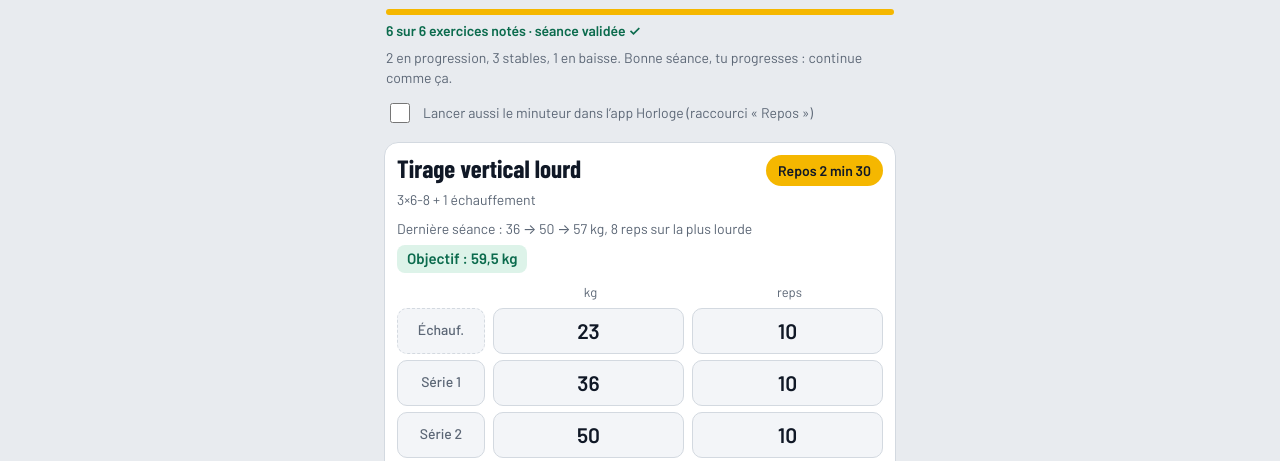
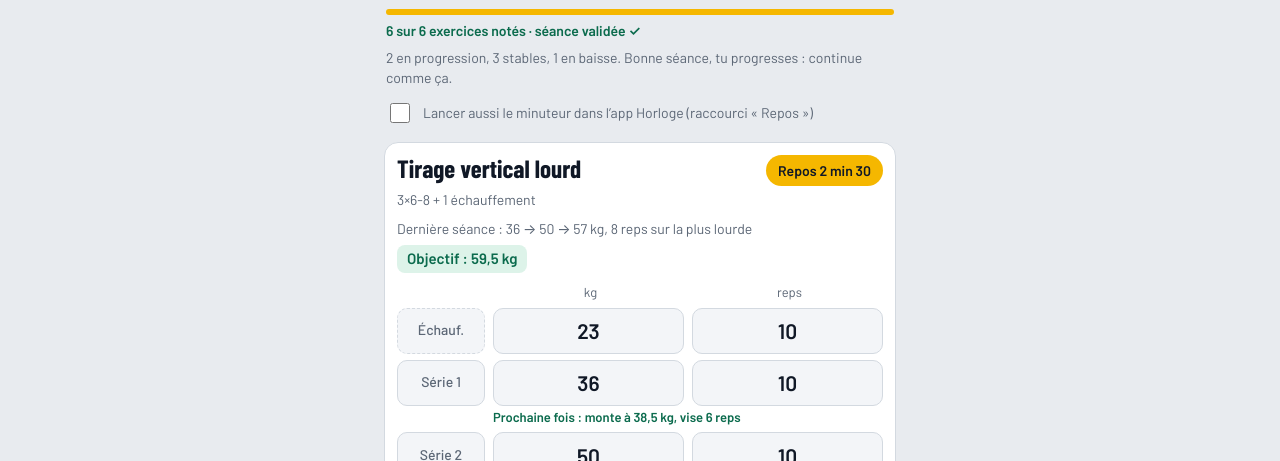
Before and after one commit to amauryfrangeul-bot/carnet-de-salle, a plain HTML site: page index.html in a window 1280 px wide. Shown: the part 267-728 px from the top of the page. Drawn offline with nearby package versions, Linux system fonts and the light colour scheme.

Commit message:
Add files via upload

```diff
--- a/index.html
+++ b/index.html
@@ -30,7 +30,7 @@ h1{margin:0;font:700 52px/0.95 "Barlow Condensed",Barlow,sans-serif}
 .sub{margin:4px 0 12px;color:var(--mut);font-size:18px}
 .bar{height:6px;background:var(--line);border-radius:6px;overflow:hidden}
 .bar i{display:block;height:100%;width:0;background:var(--yellow);transition:width .25s}
-.pc{margin:6px 0 0;color:var(--mut);font-size:14px}.pc.ok{color:var(--goal);font-weight:600}.seg+.seg{margin-top:8px}.fc{color:var(--ink);font-size:16px;background:var(--card);border:1px solid var(--line);border-radius:14px;padding:14px;margin-top:12px}.fc summary{cursor:pointer;list-style:none}.fc summary::-webkit-details-marker{display:none}.fc summary b{display:block;font:700 26px/1.1 "Barlow Condensed",Barlow,sans-serif}.fc summary span{display:block;color:var(--mut);font-size:15px;margin-top:4px}.fc h3{font:700 20px/1.1 "Barlow Condensed",Barlow,sans-serif;margin:16px 0 2px}.fc p{margin:2px 0}.fc .rt{margin-top:14px;background:var(--goalbg);color:var(--goal);border-radius:10px;padding:10px 12px;font-weight:500}:root{--warn:#A35F00}@media (prefers-color-scheme:dark){:root:not([data-theme="light"]){--warn:#F5B700}}:root[data-theme="dark"]{--warn:#F5B700}.adv{margin:10px 0 0;font-size:14px;font-weight:500;color:var(--mut)}.adv.up{color:var(--goal)}.adv.dn{color:var(--warn)}.mu{margin-top:10px;font-size:14px;color:var(--mut)}.mu summary{cursor:pointer;color:var(--ink);font-weight:600}.mu p{margin:6px 0 0}.clk{display:flex;gap:10px;align-items:center;margin-top:12px;color:var(--mut);font-size:14px}.clk input{width:20px;height:20px;flex:none}
+.pc{margin:6px 0 0;color:var(--mut);font-size:14px}.pc.ok{color:var(--goal);font-weight:600}.seg+.seg{margin-top:8px}.fc{color:var(--ink);font-size:16px;background:var(--card);border:1px solid var(--line);border-radius:14px;padding:14px;margin-top:12px}.fc summary{cursor:pointer;list-style:none}.fc summary::-webkit-details-marker{display:none}.fc summary b{display:block;font:700 26px/1.1 "Barlow Condensed",Barlow,sans-serif}.fc summary span{display:block;color:var(--mut);font-size:15px;margin-top:4px}.fc h3{font:700 20px/1.1 "Barlow Condensed",Barlow,sans-serif;margin:16px 0 2px}.fc p{margin:2px 0}.fc .rt{margin-top:14px;background:var(--goalbg);color:var(--goal);border-radius:10px;padding:10px 12px;font-weight:500}:root{--warn:#A35F00}@media (prefers-color-scheme:dark){:root:not([data-theme="light"]){--warn:#F5B700}}:root[data-theme="dark"]{--warn:#F5B700}.adv{margin:10px 0 0;font-size:14px;font-weight:500;color:var(--mut)}.adv.up{color:var(--goal)}.adv.dn{color:var(--warn)}.mu{margin-top:10px;font-size:14px;color:var(--mut)}.mu summary{cursor:pointer;color:var(--ink);font-weight:600}.mu p{margin:6px 0 0}.nx{margin:2px 0 4px 96px;font-size:13px;color:var(--mut)}.nx:empty{display:none}.nx.on{color:var(--goal);font-weight:600}.clk{display:flex;gap:10px;align-items:center;margin-top:12px;color:var(--mut);font-size:14px}.clk input{width:20px;height:20px;flex:none}
 .c{background:var(--card);border:1px solid var(--line);border-radius:14px;padding:12px;margin-top:12px}
 .ct{display:flex;justify-content:space-between;align-items:flex-start;gap:10px}
 h2{margin:0;font:700 25px/1.1 "Barlow Condensed",Barlow,sans-serif}
@@ -127,6 +127,17 @@ const INFO=[
 [/crunch/,"Abdominaux (grand droit)","Obliques","Enroule le buste en soufflant, sans tirer avec les bras ni avec les hanches."],
 [/gainage/,"Abdos profonds (transverse) et grand droit","Obliques, lombaires, épaules","Corps en ligne, fessiers ni trop hauts ni creusés, respire normalement."]];
 function info(nm){const l=nm.toLowerCase(),e=INFO.find(x=>x[0].test(l));return e?`<details class="mu"><summary>Muscles travaillés</summary><p><b>Principal :</b> ${e[1]}</p><p><b>Secondaires :</b> ${e[2]}</p><p><b>Conseil :</b> ${e[3]}</p></details>`:""}
+function nxt(kg,reps,rg){
+ const m=String(rg).match(/^(\d+)(?:-(\d+))?$/);
+ if(!m)return/s$/.test(String(rg).trim())?"même charge, vise +5 secondes":`même charge (${fmt(kg)} kg), vise ${reps+1} reps`;
+ const lo=+m[1],hi=+(m[2]||m[1]);
+ if(reps>=hi)return`monte à ${fmt(kg+(kg<15?1:2.5))} kg, vise ${lo} reps`;
+ if(reps<lo)return`même charge (${fmt(kg)} kg), vise ${lo} reps`;
+ return`même charge (${fmt(kg)} kg), vise ${reps+1} reps`}
+function repsOf(rc,i){
+ if(rc.r&&rc.r[i]!=null)return rc.r[i];
+ if(rc.reps&&rc.sets&&i==rc.sets.indexOf(Math.max(...rc.sets)))return rc.reps;
+ return null}
 function ref(i,j){const r=rec(i,j);return r&&r.d==today()?(r.p||null):r}
 function advise(c,top){
  const rg=c.dataset.r,rf=ref(cur,+c.dataset.j),m=String(rg).match(/^(\d+)(?:-(\d+))?$/);
@@ -141,7 +152,7 @@ function card(p,j,tag,nm){
  let rows="";
  for(let q=1;q<=w+1;q++){
   const pv=rc&&rc.sets&&rc.sets[q-2]!==undefined?rc.sets[q-2]:null,ph=pv!==null?fmt(pv):"kg";
-  rows+=`<div class="row" data-j="${j}"><label class="chip"><input type="checkbox" class="wu"${q==1?" checked":""}><span class="a">Échauf.</span><span class="b">Série ${q-1}</span></label><input class="kg" inputmode="decimal" placeholder="${ph}" data-ph="${pv===null?"":pv}"><input class="rp" inputmode="numeric" placeholder="reps"></div>`}
+  rows+=`<div class="row" data-j="${j}"><label class="chip"><input type="checkbox" class="wu"${q==1?" checked":""}><span class="a">Échauf.</span><span class="b">Série ${q-1}</span></label><input class="kg" inputmode="decimal" placeholder="${ph}" data-ph="${pv===null?"":pv}"><input class="rp" inputmode="numeric" placeholder="reps"></div><div class="nx"></div>`}
  const rest=p[3]=="0 s"?`<span class="r z">Sans repos</span>`:`<button class="r" data-s="${p[3]}">Repos ${p[3]}</button>`;
  return `<section class="c" data-j="${j}" data-r="${p[2]}"><div class="ct"><h2>${tag?`<em>${tag}</em>`:""}${nm}</h2>${rest}</div><p class="m">${w}×${p[2]} + 1 échauffement</p><p class="last">Dernière séance : ${sg[0]}</p><p class="goal"><b>${sg[1]}</b></p><div class="hdr"><span></span><span>kg</span><span>reps</span></div>${rows}<p class="adv"></p>${info(nm)}</section>`}
 const COURS=[
@@ -193,13 +204,17 @@ function render(msg){
  app.innerHTML=h;const dr=D[cur];if(dr&&dr.d==today())app.querySelectorAll(".row").forEach((r,i)=>{const a=dr.v[i];if(a){r.querySelector(".wu").checked=!!a[0];r.querySelector(".kg").value=a[1];r.querySelector(".rp").value=a[2]}});upd()}
 function upd(){if(!document.getElementById("pb"))return;
  const cs=app.querySelectorAll("section.c"),tally={up:0,flat:0,dn:0};let d=0,all=cs.length>0;
- cs.forEach(c=>{let n=0,ok=false,top=null;
+ cs.forEach(c=>{let n=0,ok=false,top=null;const rc=ref(cur,+c.dataset.j),rg=c.dataset.r;
   c.querySelectorAll(".row").forEach(r=>{if(!r.querySelector(".wu").checked){n++;r.querySelector(".b").textContent="Série "+n;
    const k=r.querySelector(".kg"),p=r.querySelector(".rp");
    if(k.value!==""||p.value!=="")ok=true;
    if(p.value===""||(k.value===""&&!k.dataset.ph))all=false;
    const kg=k.value!==""?num(k.value):(k.dataset.ph!==""?+k.dataset.ph:null),rp=num(p.value);
-   if(kg!==null&&rp!==null&&(!top||kg>top.kg||(kg==top.kg&&rp>top.reps)))top={kg:kg,reps:rp}}});
+   if(kg!==null&&rp!==null&&(!top||kg>top.kg||(kg==top.kg&&rp>top.reps)))top={kg:kg,reps:rp};
+   const nx=r.nextElementSibling;let tx="",cl="nx";
+   if(kg!==null&&rp!==null){tx="Prochaine fois : "+nxt(kg,rp,rg);cl="nx on"}
+   else if(rc&&rc.sets&&rc.sets[n-1]!==undefined){const lr=repsOf(rc,n-1);if(lr)tx="Objectif : "+nxt(rc.sets[n-1],lr,rg)}
+   nx.textContent=tx;nx.className=cl}else r.nextElementSibling.textContent=""});
   if(ok)d++;else all=false;
   const adv=c.querySelector(".adv");
   if(top){const a=advise(c,top);adv.textContent=a[1];adv.className="adv "+a[0];tally[a[0]]++}else{adv.textContent="";adv.className="adv"}});
@@ -216,7 +231,7 @@ function save(auto){
  let n=0;
  Object.keys(rows).forEach(j=>{let best=null;
   rows[j].forEach(r=>{if(!r.w&&r.kg!==null&&(!best||r.kg>best.kg||(r.kg==best.kg&&(r.reps||0)>(best.reps||0))))best=r});
-  if(best){const old=rec(cur,+j);H[cur+"."+j]={kg:best.kg,reps:best.reps,sets:rows[j].filter(r=>!r.w&&r.kg!==null).map(r=>r.kg),d:today(),p:old?(old.d==today()?(old.p||null):{kg:old.kg,reps:old.reps}):null};n++}});
+  if(best){const old=rec(cur,+j);H[cur+"."+j]={kg:best.kg,reps:best.reps,sets:rows[j].filter(r=>!r.w&&r.kg!==null).map(r=>r.kg),r:rows[j].filter(r=>!r.w&&r.kg!==null).map(r=>r.reps),d:today(),p:old?(old.d==today()?(old.p||null):{kg:old.kg,reps:old.reps,sets:old.sets,r:old.r}):null};n++}});
  if(n)H["v."+cur]=today();store();
  const nt=app.querySelector(".note");if(nt)nt.textContent=n?`Séance validée ✓ : ${n} exercices enregistrés.`:"Rien à enregistrer. Remplis au moins une série de travail.";
  const sv=document.getElementById("sv");if(n&&sv)sv.textContent="Séance validée ✓ (mettre à jour)";
```
